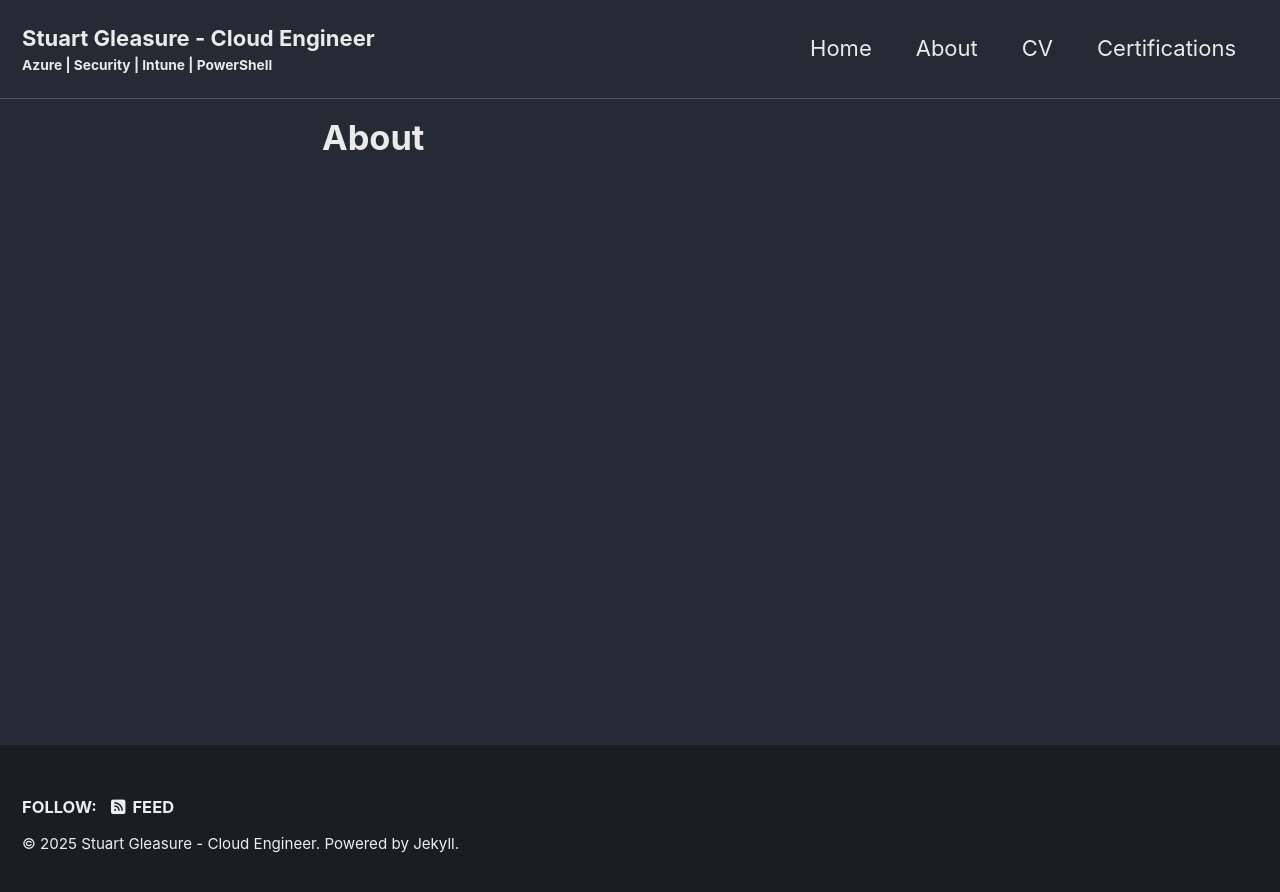
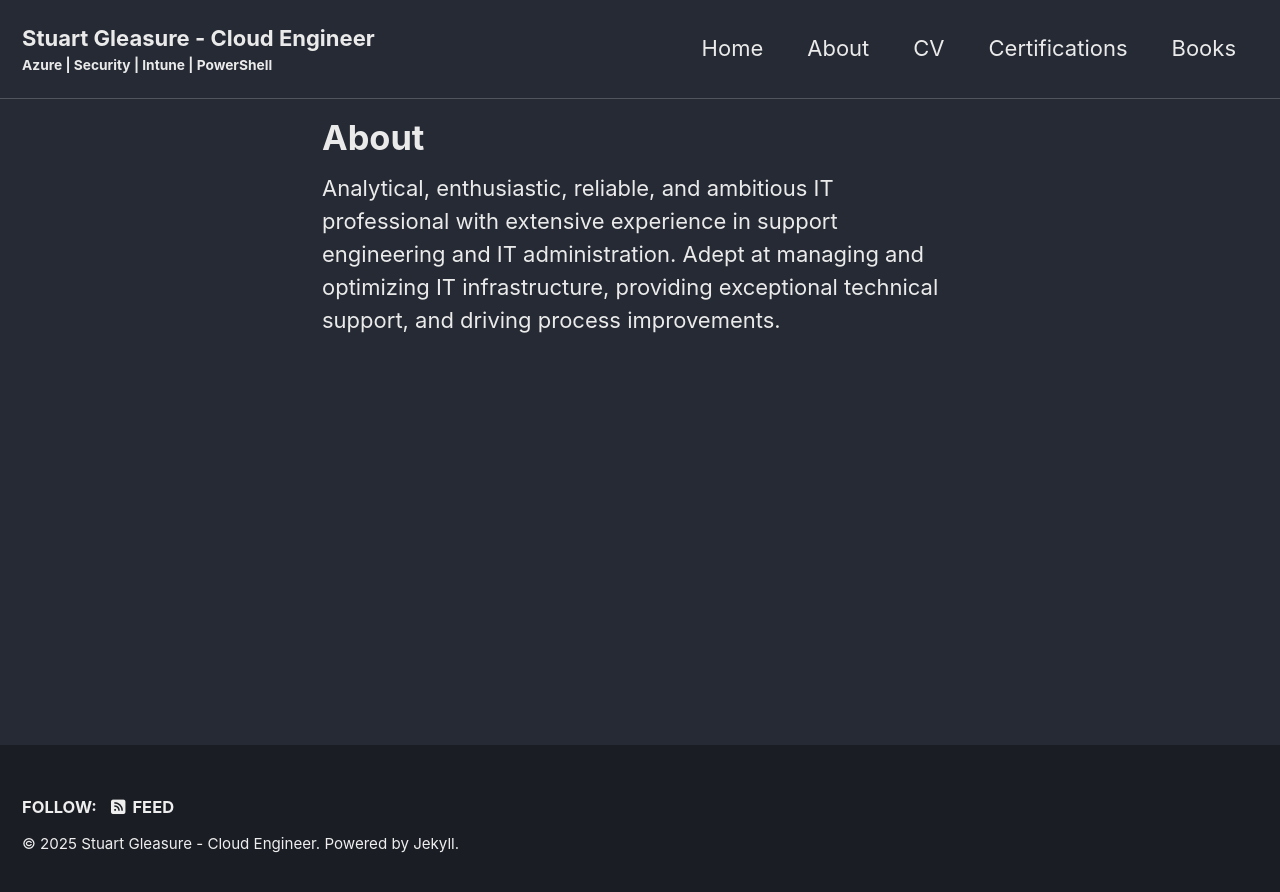
Before and after one commit to TinoStu/TinoStu.github.io, a Jekyll site: the page built from about.md, in a window 1280 px wide. Shown: the top 892 px of the page. Built offline with Jekyll 4.4.1, drawn with Linux system fonts in a browser that asks for light colours; cached includes are drawn as plain includes.

Commit message:
add books nav

```diff
--- a/_data/navigation.yml
+++ b/_data/navigation.yml
@@ -16,3 +16,5 @@ main:
     url: /cv/
   - title: "Certifications"
     url: /certifications/
+  - title: "Books"
+    url: /books/
--- a/about.md
+++ b/about.md
@@ -3,3 +3,6 @@ layout: single
 title: "About"
 permalink: /about/
 ---
+
+Analytical, enthusiastic, reliable, and ambitious IT professional with extensive experience in support engineering and IT administration.
+Adept at managing and optimizing IT infrastructure, providing exceptional technical support, and driving process improvements.
```
Also changed, not shown: books.md (added, +15 -0 lines), assets/images/Microsoft-intune-Cookbook.png (added), assets/images/Must-Learn-KQL.png (added), 1 other file.
